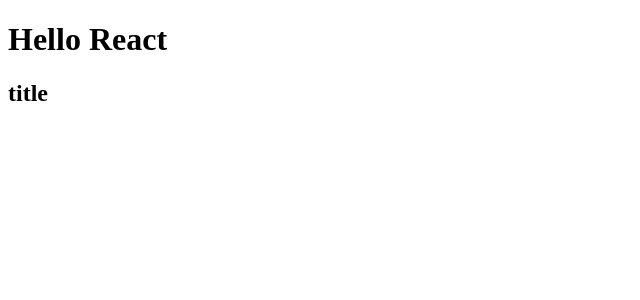
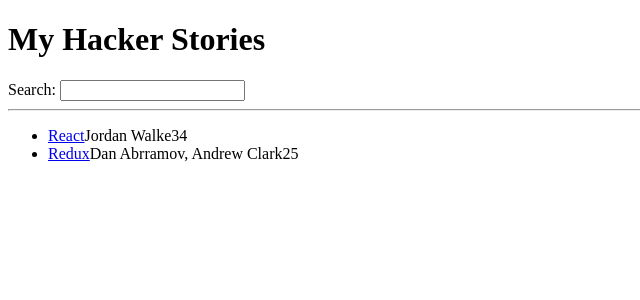
Before and after one commit to Christian-Hermann/road-to-react-exercises, a React (Vite) app in the folder hacker-stories/: page / in a window 1280 px wide. Shown: the top 300 px of the page, without its empty margins (0-640 px from the left). Built offline with nearby package versions, Linux system fonts and the light colour scheme.

Commit message:
Lists in React

```diff
--- a/hacker-stories/src/App.jsx
+++ b/hacker-stories/src/App.jsx
@@ -1,9 +1,44 @@
-const title = "React";
+const list = [
+  {
+    title: "React",
+    url: "https://react.dev/",
+    author: "Jordan Walke",
+    num_comments: 3,
+    points: 4,
+    objectID: 0,
+  },
+  {
+    title: "Redux",
+    url: "https://redux.js.org/",
+    author: "Dan Abrramov, Andrew Clark",
+    num_comments: 2,
+    points: 5,
+    objectID: 1,
+  },
+];
+
 function App() {
   return (
     <div>
-      <h1>Hello React</h1>
-      <h2>title</h2>
+      <h1>My Hacker Stories</h1>
+
+      <label htmlFor="search">Search: </label>
+      <input id="search" type="text" />
+
+      <hr />
+
+      <ul>
+        {list.map((item) => (
+          <li key={item.objectID}>
+            <span>
+              <a href={item.url}>{item.title}</a>
+            </span>
+            <span>{item.author}</span>
+            <span>{item.num_comments}</span>
+            <span>{item.points}</span>
+          </li>
+        ))}
+      </ul>
     </div>
   );
 }
```
